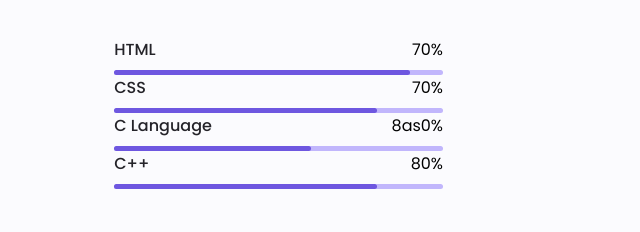
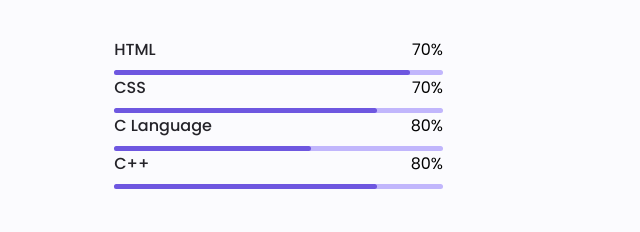
Before and after one commit to gaurav-create/My-Portfolio-Website, a plain HTML site: page index.html in a window 1280 px wide. Shown: the part 1601-1833 px from the top of the page, 185-825 px from the left. Drawn offline with nearby package versions, Linux system fonts and the light colour scheme.

Commit message:
Corrected skillpercentage value

```diff
--- a/index.html
+++ b/index.html
@@ -193,7 +193,7 @@
                                     <div class="skills_data">
                                         <div class="skills_titles">
                                             <h3 class="skills_name">C Language</h3>
-                                            <span class="skills_number">8as0%</span>
+                                            <span class="skills_number">80%</span>
                                         </div>
                                         <div class="skills_bar">
                                             <span class="skills_percentage skills_c"></span>
```
